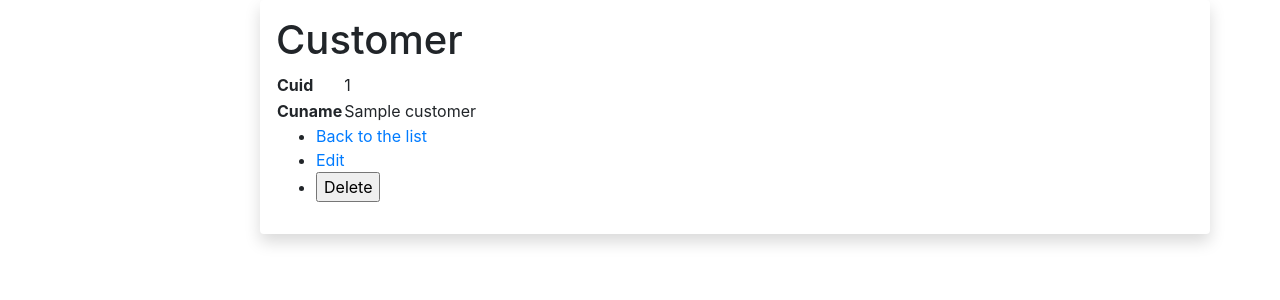
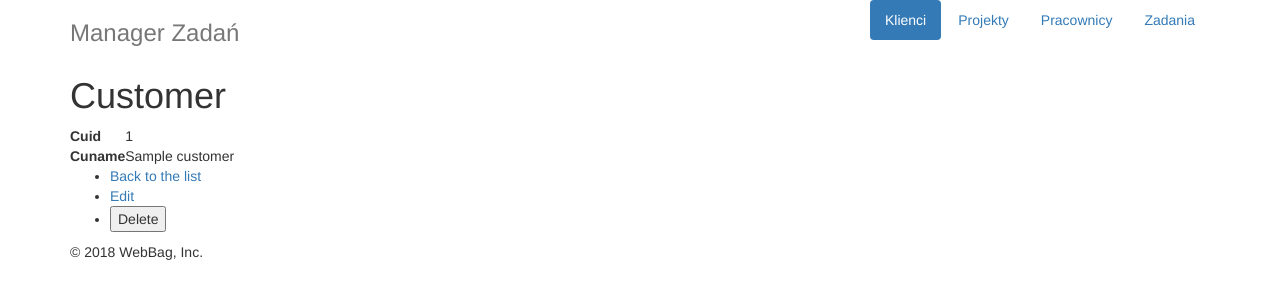
Before and after one commit to webbag/task-manager, a Symfony app: template website/app/Resources/views/customer/show.html.twig in a window 1280 px wide. Shown: the top 300 px of the page. Run offline with Twig, Linux system fonts and the light colour scheme; the template is opened without the code that fills it: most values are stand-ins (such as "Sample title", 1, 10 or a date in 2020); some libraries are stand-ins or nearby versions.

Commit message:
add bootstrap cdn - change version 3, add theme bootstrap_3 twig

```diff
--- a/website/app/Resources/views/base.html.twig
+++ b/website/app/Resources/views/base.html.twig
@@ -2,46 +2,43 @@
 <html lang="en">
 <head>
     <meta charset="utf-8">
-    <meta name="viewport" content="width=device-width, initial-scale=1, shrink-to-fit=no">
-    <title>{% block title %}Test{% endblock %}</title>
+    <meta http-equiv="X-UA-Compatible" content="IE=edge">
+    <meta name="viewport" content="width=device-width, initial-scale=1">
+    <title>{% block title %}Task Manager{% endblock %}</title>
     {% block stylesheets %}
         <!-- Bootstrap CSS -->
-        <link rel="stylesheet" href="https://stackpath.bootstrapcdn.com/bootstrap/4.1.3/css/bootstrap.min.css"
-              integrity="sha384-MCw98/SFnGE8fJT3GXwEOngsV7Zt27NXFoaoApmYm81iuXoPkFOJwJ8ERdknLPMO"
+        <link rel="stylesheet" href="//maxcdn.bootstrapcdn.com/bootstrap/3.3.7/css/bootstrap.min.css"
+              integrity="sha384-BVYiiSIFeK1dGmJRAkycuHAHRg32OmUcww7on3RYdg4Va+PmSTsz/K68vbdEjh4u"
               crossorigin="anonymous">
-        {#<link rel="stylesheet" href="/css/main.css">#}
     {% endblock %}
 </head>
+
 <body>
+
 <div class="container">
+    <div class="header clearfix">
+        <nav>
+            <ul class="nav nav-pills pull-right">
+                <li role="presentation" class="active"><a href="{{ path('customer_index') }}">Klienci</a></li>
+                <li role="presentation"><a href="{{ path('project_index') }}">Projekty</a></li>
+                <li role="presentation"><a href="{{ path('worker_index') }}">Pracownicy</a></li>
+                <li role="presentation"><a href="{{ path('task_index') }}">Zadania</a></li>
+            </ul>
+        </nav>
+        <h3 class="text-muted">Manager Zadań</h3>
+    </div>
 
+    {% block body %}
 
-    <div class="row">
-        <div class="col-2 navigation">
-            <nav class="nav flex-column">
-                <a class="nav-link active" href=""></a>
-            </nav>
-        </div>
-        <div class="col-10">
+    {% endblock %}
 
-            <div class="row body">
-                <div class="col shadow p-3 mb-5 bg-white rounded">
+    <footer class="footer">
+        <p>&copy; 2018 WebBag, Inc.</p>
+    </footer>
 
-                    {% block body %}
+</div> <!-- /container -->
 
-                    {% endblock %}
-                </div>
-            </div>
-        </div>
-    </div>
-    <footer class="row">
-        <div class="col">
-
-        </div>
-    </footer>
-</div>
 {% block javascripts %}
-
 
 {% endblock %}
 </body>
--- a/website/app/config/config.yml
+++ b/website/app/config/config.yml
@@ -34,6 +34,10 @@ framework:
 twig:
     debug:            "%kernel.debug%"
     strict_variables: "%kernel.debug%"
+    form_themes:
+       # Bootstrap:
+       - bootstrap_3_layout.html.twig
+#       - bootstrap_3_horizontal_layout.html.twig
 
 # Doctrine Configuration
 doctrine:
```
